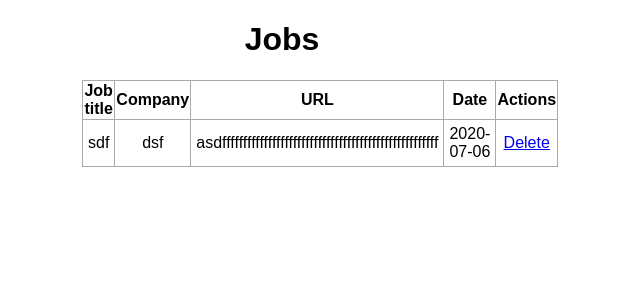
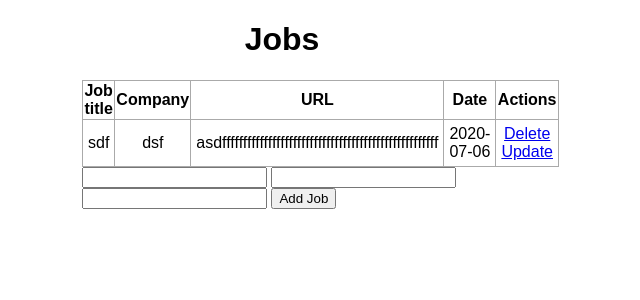
Before and after one commit to capcup/Job-Crawler, a Flask app: page / in a window 1280 px wide. Shown: the top 300 px of the page, without its empty margins (358-998 px from the left). Run offline with Flask 2, Linux system fonts and the light colour scheme; data comes from the database, SQL or seed files in the repository; both versions use the stored data as it was after the commit.

Commit message:
Job entries are updatable via a button

```diff
--- a/app.py
+++ b/app.py
@@ -31,11 +31,23 @@ def addJobs():
         return 'There was an issue adding a job'
 
 @app.route('/', methods=['POST', 'GET'])
-
 def index():
     jobs = Jobs.query.order_by(Jobs.date_created).all()
-    print(jobs)
-    return render_template('index.html', jobs = jobs)
+    if request.method == 'POST':
+        job_title = request.form['title']
+        job_company = request.form['company']
+        job_url = request.form['url']
+
+        new_job = Jobs(title=job_title, company=job_company, url=job_url)
+
+        try:
+            db.session.add(new_job)
+            db.session.commit()
+            return redirect('/')
+        except:
+            return 'There was an issue adding a new job'
+    else:
+        return render_template('index.html', jobs = jobs)
 
 @app.route('/delete/<int:id>')
 def delete(id):
@@ -48,6 +60,25 @@ def delete(id):
     except:
         return 'There was a problem deleting that task'
 
+
+@app.route('/update/<int:id>', methods=['GET', 'POST'])
+def update(id):
+    job = Jobs.query.get_or_404(id)
+
+    if request.method == 'POST':
+        job.title = request.form['title']
+        job.company = request.form['company']
+        job.url = request.form['url']
+
+        try:
+            db.session.commit()
+            return redirect('/')
+        except:
+            return 'There was an issue updating the job'
+    else:
+        return render_template('update.html', job=job)
+
+
 if __name__=="__main__":
     # addJobs()
     app.run(debug=True)
--- a/templates/index.html
+++ b/templates/index.html
@@ -26,15 +26,23 @@
                 <td>{{ job.date_created.date() }}</td>
                 <td>
                     <a href="/delete/{{ job.id }}">Delete</a>
+                    <br>
+                    <a href="/update/{{ job.id }}">Update</a>
                 </td>
             </tr>
         {% endfor %}
     </table>
-    <!--    <form action="/" method = "POST">
-        <input type="text" name="content" id="content">
-        <input type="submit" value="">
+    <table>
+
+
+    </table>
+    <form action="/" method = "POST">
+        <input type="text" name="title" id="title">
+        <input type="text" name="company" id="company">
+        <input type="text" name="url" id="url">
+        <input type="submit" value="Add Job">
     </form>
-    -->
+
 
 </div>
 
```
Also changed, not shown: templates/update.html (added, +26 -0 lines), test.db.
